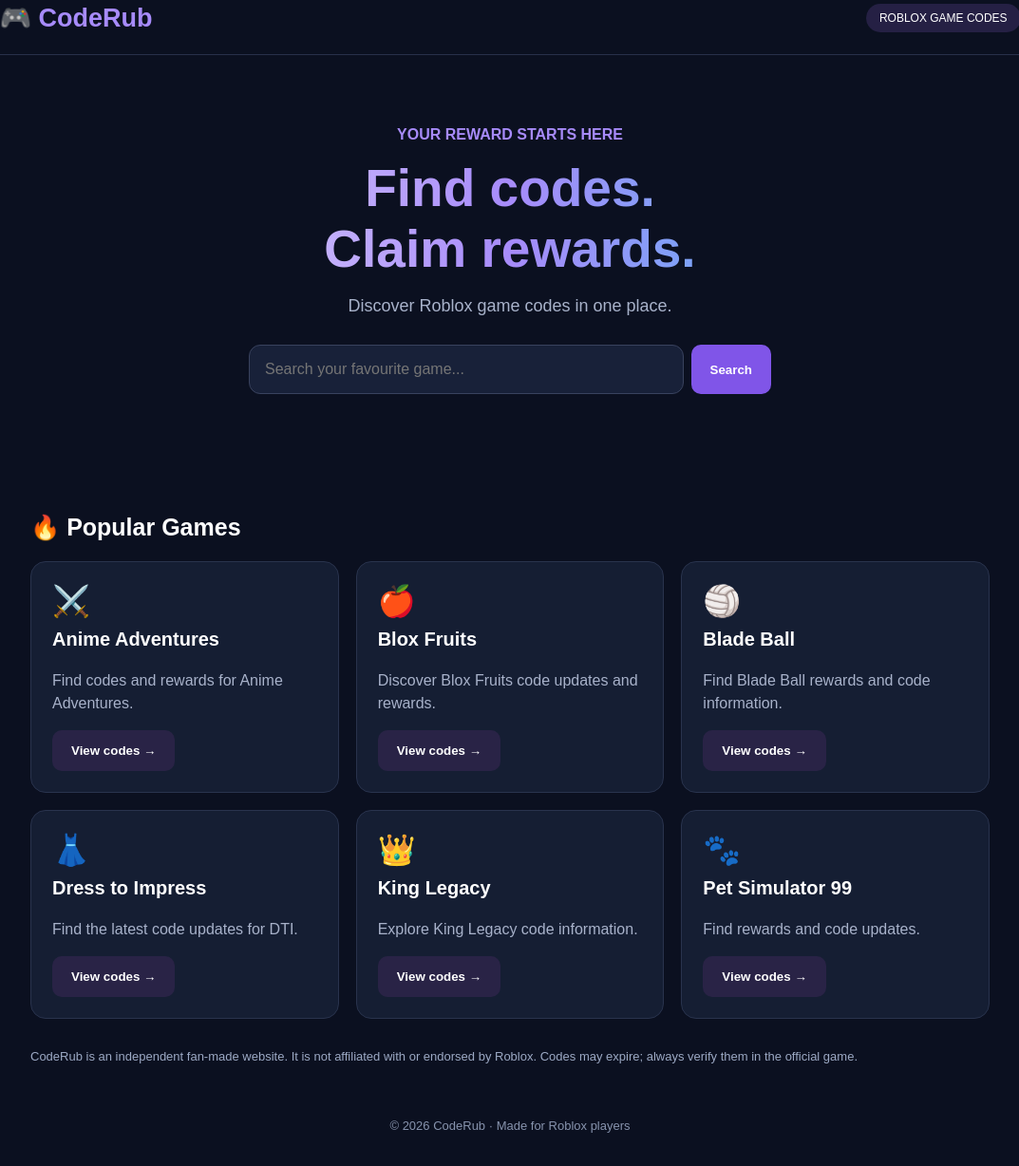
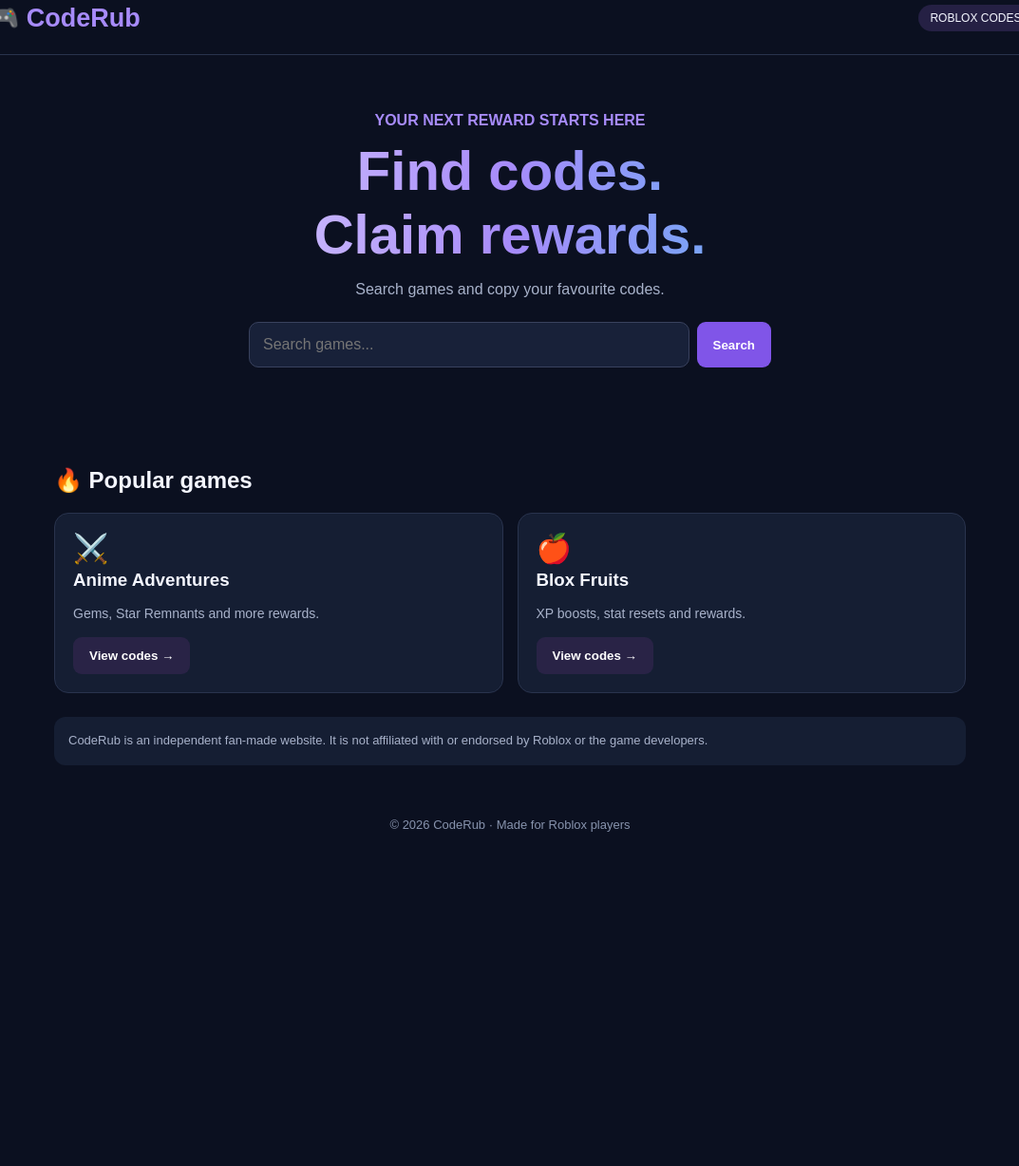
Before and after one commit to coc842364-oss/coderub, a plain HTML site: page index.html in a window 1280 px wide. Shown: the part 19-1247 px from the top of the page at 95% size, without its empty margins (103-1176 px from the left). After the commit the page ends 930 px from the top, so only its background shows below. Drawn offline with Linux system fonts and the light colour scheme.

Commit message:
Update index.html

```diff
--- a/index.html
+++ b/index.html
@@ -3,112 +3,222 @@
 <html lang="en">
 <head>
 <meta charset="UTF-8">
-<meta name="viewport" content="width=device-width, initial-scale=1.0">
-<title>CodeRub - Roblox Game Codes</title>
+<meta name="viewport" content="width=device-width, initial-scale=1">
+<title>Roblox Game Codes | CodeRub</title>
+<meta name="description" content="Find Roblox game codes, free rewards and the latest code updates on CodeRub.">
 <style>
 *{box-sizing:border-box}
-body{margin:0;background:#0b1020;color:white;font-family:Arial,sans-serif}
-header{padding:22px 8%;display:flex;justify-content:space-between;align-items:center;border-bottom:1px solid #28304a}
-.logo{font-size:27px;font-weight:bold;color:#a78bfa}
-.tag{background:#252044;padding:8px 14px;border-radius:20px;font-size:12px}
-.hero{text-align:center;padding:75px 20px 55px}
-h1{font-size:55px;margin:15px 0;background:linear-gradient(90deg,#fff,#a78bfa,#22d3ee);color:transparent;background-clip:text}
-.hero p{color:#a8b2ca;font-size:18px}
-.search{margin:30px auto;max-width:550px;display:flex;gap:8px}
-input{flex:1;min-width:0;padding:16px;border-radius:12px;border:1px solid #39425e;background:#182139;color:white;font-size:16px}
-button{background:#8055e8;color:white;border:0;padding:14px 20px;border-radius:10px;cursor:pointer;font-weight:bold}
-main{max-width:1050px;margin:auto;padding:20px}
-h2{font-size:25px}
-.games{display:grid;grid-template-columns:repeat(auto-fit,minmax(260px,1fr));gap:18px}
-.card{background:#151e33;border:1px solid #29334d;border-radius:16px;padding:22px}
-.card h3{margin-top:0;font-size:20px}
-.card p{color:#a8b2ca;line-height:1.5}
+body{margin:0;background:#0b1020;color:#f4f6ff;font-family:Arial,sans-serif}
+header{padding:22px 7%;display:flex;justify-content:space-between;align-items:center;border-bottom:1px solid #29334d}
+.logo{font-size:27px;font-weight:900;color:#a78bfa}
+.tag,.status{background:#252044;padding:7px 12px;border-radius:20px;font-size:12px}
+.hero{text-align:center;padding:60px 20px 35px}
+h1{font-size:clamp(38px,7vw,58px);margin:10px;background:linear-gradient(90deg,#fff,#a78bfa,#22d3ee);color:transparent;background-clip:text}
+.hero p,.muted{color:#a8b2ca}
+.search{display:flex;gap:8px;max-width:550px;margin:25px auto}
+input{flex:1;min-width:0;padding:14px;border-radius:10px;border:1px solid #39425e;background:#182139;color:white;font-size:16px}
+button{background:#8055e8;color:white;border:0;padding:12px 17px;border-radius:9px;cursor:pointer;font-weight:bold}
+main{max-width:1000px;margin:auto;padding:20px}
+.games{display:grid;grid-template-columns:repeat(auto-fit,minmax(230px,1fr));gap:15px}
+.card,.codebox{background:#151e33;border:1px solid #29334d;border-radius:15px;padding:19px}
+.card h3{margin:5px 0 10px}
+.card p{color:#a8b2ca;font-size:14px;line-height:1.5}
 .card button{background:#292346}
-.icon{font-size:32px;margin-bottom:10px}
+#codePage{display:none;margin-top:28px}
+.back{background:#26314a;margin-bottom:20px}
+.code-row{display:flex;justify-content:space-between;align-items:center;gap:12px;padding:13px 0;border-bottom:1px solid #29334d}
+.code-row:last-child{border:0}
+.code{font-weight:bold;color:#c4b5fd;overflow-wrap:anywhere}
+.reward{font-size:13px;color:#a8b2ca;margin-top:4px}
+.copy{padding:9px 13px;flex-shrink:0}
+h2{margin-top:25px}
+.note{font-size:13px;color:#a8b2ca;line-height:1.6;background:#151e33;padding:15px;border-radius:12px;margin-top:25px}
 footer{text-align:center;padding:35px;color:#8793ad;font-size:13px}
-.notice{color:#9ca9c4;font-size:13px;margin-top:30px;line-height:1.6}
+@media(max-width:500px){header{padding:17px}.code-row{align-items:flex-start}.copy{padding:9px}}
 </style>
 </head>
 <body>
 <header>
  <div class="logo">🎮 CodeRub</div>
- <div class="tag">ROBLOX GAME CODES</div>
+ <div class="tag">ROBLOX CODES</div>
 </header>
 
 <section class="hero">
- <div style="color:#a78bfa;font-weight:bold">YOUR REWARD STARTS HERE</div>
+ <div style="color:#a78bfa;font-weight:bold">YOUR NEXT REWARD STARTS HERE</div>
  <h1>Find codes.<br>Claim rewards.</h1>
- <p>Discover Roblox game codes in one place.</p>
+ <p>Search games and copy your favourite codes.</p>
  <div class="search">
-  <input id="search" placeholder="Search your favourite game...">
+  <input id="search" placeholder="Search games..." oninput="searchGames()">
   <button onclick="searchGames()">Search</button>
  </div>
 </section>
 
 <main>
- <h2>🔥 Popular Games</h2>
- <div class="games" id="games">
-  <div class="card" data-name="anime adventures">
-   <div class="icon">⚔️</div>
-   <h3>Anime Adventures</h3>
-   <p>Find codes and rewards for Anime Adventures.</p>
-   <button onclick="openGame('Anime Adventures')">View codes →</button>
+ <section id="home">
+  <h2>🔥 Popular games</h2>
+  <div class="games" id="games">
+   <div class="card" data-name="anime adventures">
+    <div style="font-size:30px">⚔️</div>
+    <h3>Anime Adventures</h3>
+    <p>Gems, Star Remnants and more rewards.</p>
+    <button onclick="openGame('anime')">View codes →</button>
+   </div>
+   <div class="card" data-name="blox fruits">
+    <div style="font-size:30px">🍎</div>
+    <h3>Blox Fruits</h3>
+    <p>XP boosts, stat resets and rewards.</p>
+    <button onclick="openGame('blox')">View codes →</button>
+   </div>
   </div>
-  <div class="card" data-name="blox fruits">
-   <div class="icon">🍎</div>
-   <h3>Blox Fruits</h3>
-   <p>Discover Blox Fruits code updates and rewards.</p>
-   <button onclick="openGame('Blox Fruits')">View codes →</button>
+  <p id="empty" style="display:none;color:#aaa">No games found.</p>
+ </section>
+
+ <section id="codePage">
+  <button class="back" onclick="goHome()">← Back to games</button>
+  <h2 id="gameTitle"></h2>
+  <p class="muted" id="gameDescription"></p>
+  <p class="muted">Last checked: November 24, 2026. Check codes in-game before relying on them.</p>
+  <div class="codebox">
+   <h3>🟢 Codes listed as active</h3>
+   <div id="activeCodes"></div>
   </div>
-  <div class="card" data-name="blade ball">
-   <div class="icon">🏐</div>
-   <h3>Blade Ball</h3>
-   <p>Find Blade Ball rewards and code information.</p>
-   <button onclick="openGame('Blade Ball')">View codes →</button>
+  <div class="codebox" style="margin-top:15px">
+   <h3>🟡 Unconfirmed codes</h3>
+   <div id="unconfirmedCodes"></div>
   </div>
-  <div class="card" data-name="dress to impress">
-   <div class="icon">👗</div>
-   <h3>Dress to Impress</h3>
-   <p>Find the latest code updates for DTI.</p>
-   <button onclick="openGame('Dress to Impress')">View codes →</button>
+  <div class="note">
+   Codes can expire at any time and may have level or account requirements.
+   CodeRub does not guarantee that a code will work for every player.
   </div>
-  <div class="card" data-name="king legacy">
-   <div class="icon">👑</div>
-   <h3>King Legacy</h3>
-   <p>Explore King Legacy code information.</p>
-   <button onclick="openGame('King Legacy')">View codes →</button>
-  </div>
-  <div class="card" data-name="pet simulator 99">
-   <div class="icon">🐾</div>
-   <h3>Pet Simulator 99</h3>
-   <p>Find rewards and code updates.</p>
-   <button onclick="openGame('Pet Simulator 99')">View codes →</button>
-  </div>
- </div>
- <p id="empty" style="display:none;color:#aaa">No games found.</p>
- <div class="notice">
-  CodeRub is an independent fan-made website. It is not affiliated with or endorsed by Roblox. Codes may expire; always verify them in the official game.
+ </section>
+
+ <div class="note">
+  CodeRub is an independent fan-made website. It is not affiliated with or endorsed by Roblox or the game developers.
  </div>
 </main>
 
 <footer>© 2026 CodeRub · Made for Roblox players</footer>
 
 <script>
+const database = {
+ anime:{
+  title:"Anime Adventures Codes",
+  description:"Redeem codes for free Anime Adventures rewards.",
+  active:[
+   ["2MILLIONFAVES","1 Star Remnant and 2,000 Gems · Level 20+"],
+   ["SUMMERCOMEBACK","Free rewards · Level 20+"],
+   ["CELESTIALCOMPASSU21","Celestial Compass and reported 500 Gems"],
+   ["AACOMEBACK","Free rewards · Level 10+"],
+   ["APRILFOOLS","Free rewards · Level 20+ · Status may vary"]
+  ],
+  pending:[
+   ["SWORDSMITH","Newly reported reward · Level 20+ · Not yet confirmed across trackers"]
+  ]
+ },
+ blox:{
+  title:"Blox Fruits Codes",
+  description:"Redeem codes for XP boosts, stat resets and other rewards.",
+  active:[
+   ["EASTEREXP","2x EXP boost · 20 minutes"],
+   ["LIGHTNINGABUSE","2x EXP boost · 20 minutes"],
+   ["SUB2GAMERROBOT_RESET1","Free stat reset"],
+   ["Chandler","Joke code · 0 cash"],
+   ["Axiore","2x EXP boost"],
+   ["Bignews","In-game title"],
+   ["Bluxxy","2x EXP boost"],
+   ["Enyu_is_Pro","2x EXP boost"],
+   ["Fudd10","1 Beli"],
+   ["Fudd10_v2","2 Beli"],
+   ["JCWK","2x EXP boost"],
+   ["KITT_RESET","Free stat reset"],
+   ["Kittgaming","2x EXP boost"],
+   ["Magicbus","2x EXP boost"],
+   ["Starcodeheo","2x EXP boost"],
+   ["StrawHatMaine","2x EXP boost"],
+   ["Sub2CaptainMaui","2x EXP boost"],
+   ["Sub2Daigrock","2x EXP boost"],
+   ["Sub2Fer999","2x EXP boost"],
+   ["SUB2GAMERROBOT_EXP1","2x EXP boost · 30 minutes"],
+   ["Sub2NoobMaster123","2x EXP boost"],
+   ["Sub2OfficialNoobie","2x EXP boost"],
+   ["Sub2UncleKizaru","Free stat reset"],
+   ["TantaiGaming","2x EXP boost"],
+   ["TheGreatAce","2x EXP boost"]
+  ],
+  pending:[]
+ }
+};
+
+function makeCodeRow(item){
+ const [code,reward]=item;
+ const row=document.createElement("div");
+ row.className="code-row";
+ const info=document.createElement("div");
+ const name=document.createElement("div");
+ name.className="code";
+ name.textContent=code;
+ const desc=document.createElement("div");
+ desc.className="reward";
+ desc.textContent=reward;
+ info.append(name,desc);
+ const btn=document.createElement("button");
+ btn.className="copy";
+ btn.textContent="Copy";
+ btn.onclick=async()=>{
+  try{
+   await navigator.clipboard.writeText(code);
+   btn.textContent="Copied!";
+   setTimeout(()=>btn.textContent="Copy",1300);
+  }catch(e){
+   const area=document.createElement("textarea");
+   area.value=code;
+   document.body.appendChild(area);
+   area.select();
+   document.execCommand("copy");
+   area.remove();
+   btn.textContent="Copied!";
+   setTimeout(()=>btn.textContent="Copy",1300);
+  }
+ };
+ row.append(info,btn);
+ return row;
+}
+
+function openGame(key){
+ const game=database[key];
+ document.getElementById("home").style.display="none";
+ document.getElementById("codePage").style.display="block";
+ document.getElementById("gameTitle").textContent=game.title;
+ document.getElementById("gameDescription").textContent=game.description;
+ const active=document.getElementById("activeCodes");
+ const pending=document.getElementById("unconfirmedCodes");
+ active.replaceChildren();
+ pending.replaceChildren();
+ game.active.forEach(item=>active.appendChild(makeCodeRow(item)));
+ if(game.pending.length){
+  game.pending.forEach(item=>pending.appendChild(makeCodeRow(item)));
+ }else{
+  pending.textContent="No unconfirmed codes currently listed.";
+ }
+ window.scrollTo(0,0);
+}
+
+function goHome(){
+ document.getElementById("codePage").style.display="none";
+ document.getElementById("home").style.display="block";
+ window.scrollTo(0,0);
+}
+
 function searchGames(){
- let q=document.getElementById('search').value.toLowerCase();
- let cards=document.querySelectorAll('.card');
+ const q=document.getElementById("search").value.toLowerCase().trim();
  let count=0;
- cards.forEach(card=>{
-  let match=card.dataset.name.includes(q);
-  card.style.display=match?'block':'none';
+ document.querySelectorAll(".card").forEach(card=>{
+  const match=card.dataset.name.includes(q);
+  card.style.display=match?"block":"none";
   if(match)count++;
  });
- document.getElementById('empty').style.display=count?'none':'block';
+ document.getElementById("empty").style.display=count?"none":"block";
 }
-function openGame(name){
- alert(name+' code page coming soon! We will add verified codes here.');
-}
-document.getElementById('search').addEventListener('input',searchGames);
 </script>
 </body>
 </html>
```
